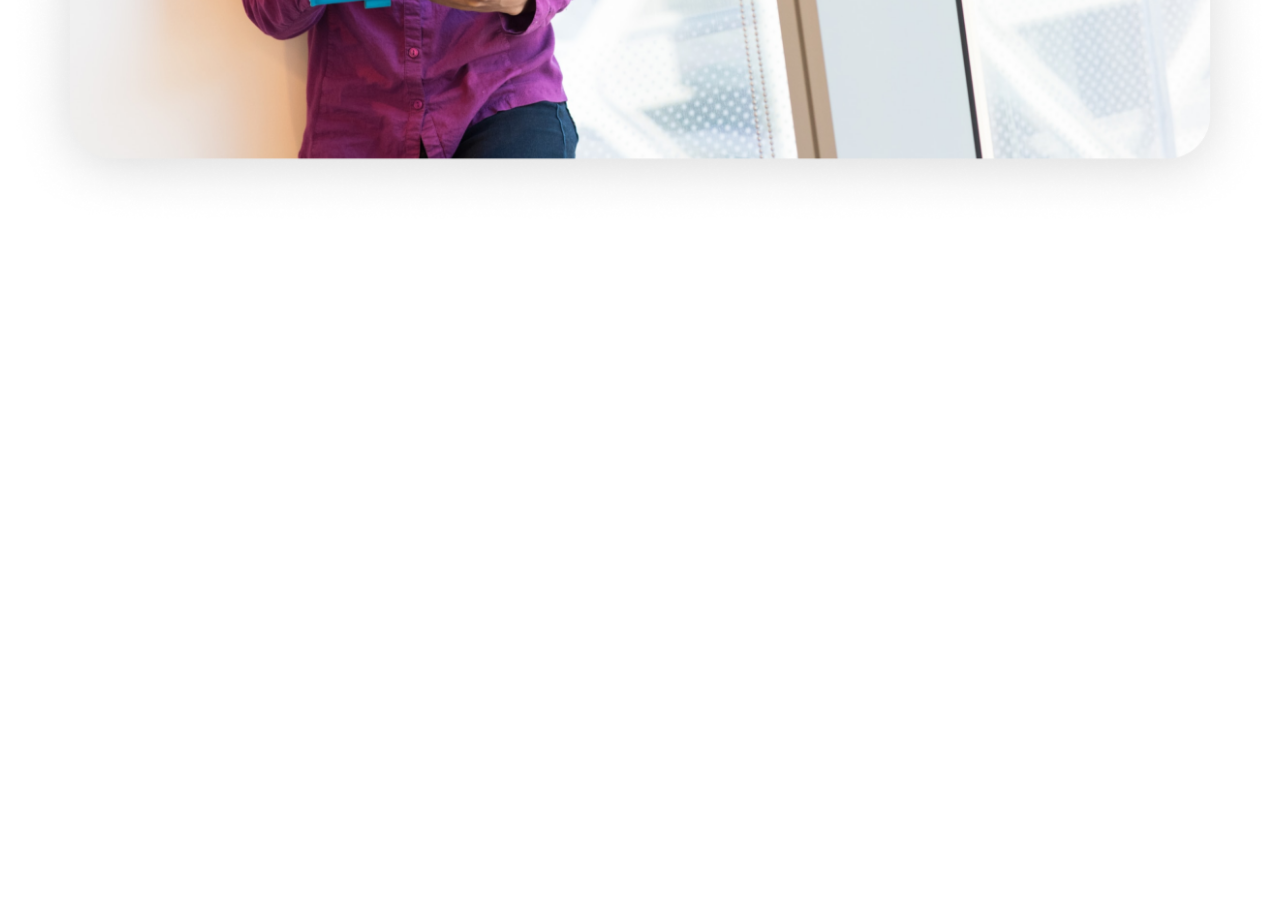
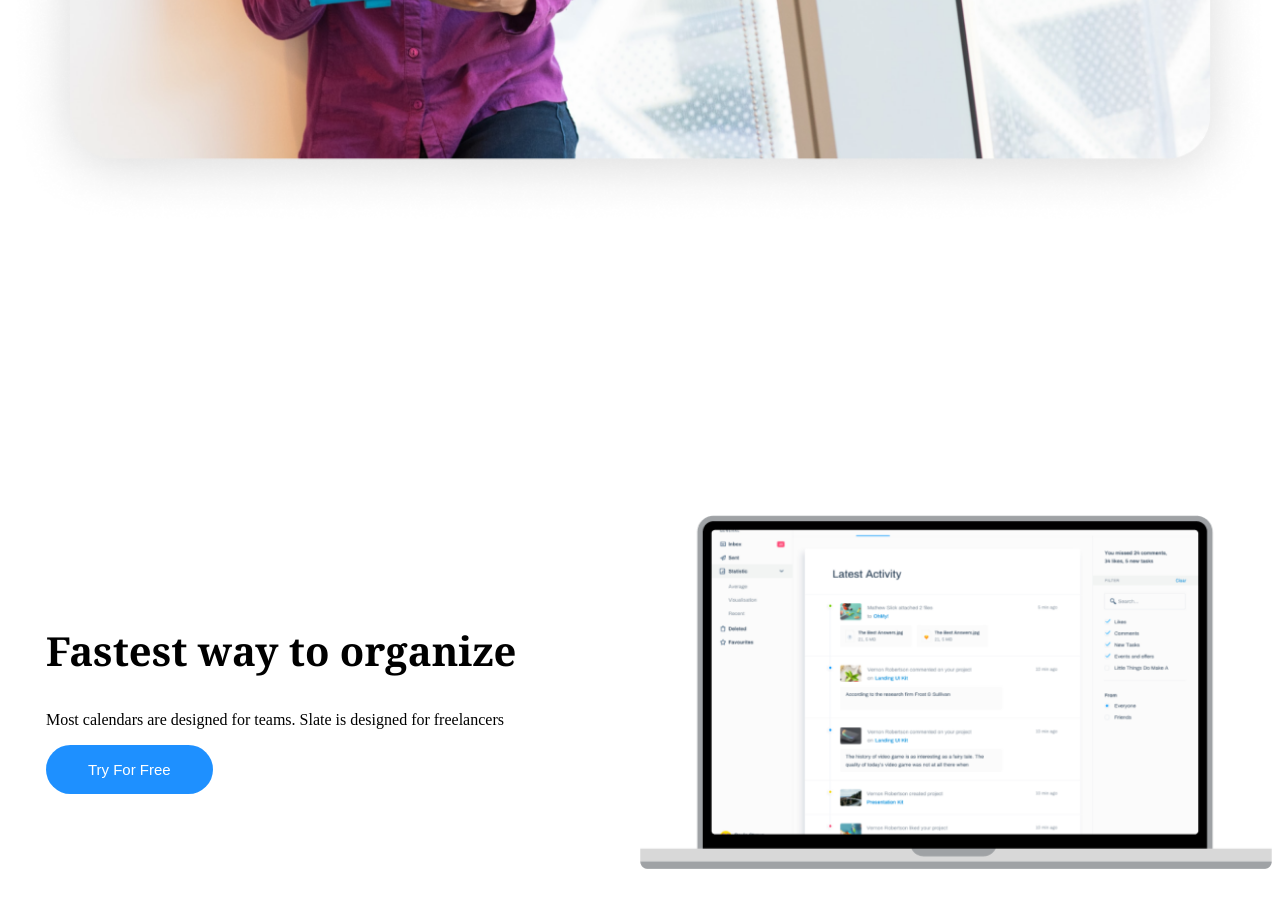
Before and after one commit to ssashayurchenko/figma_project-1, a plain HTML site: page index.html in a window 1280 px wide. Shown: the part 1714-2622 px from the top of the page. Before the commit the page ends 2014 px from the top, so only its background shows below. Drawn offline with Linux system fonts and the light colour scheme.

Commit message:
Add third page

```diff
--- a/index.html
+++ b/index.html
@@ -65,6 +65,15 @@
                 </div>
             </div>
         </section>
+        <section class="third_slide">
+            <div class="content">
+              <h2>Fastest way to organize</h2>
+              <p>Most calendars are designed for teams. Slate is designed for freelancers</p>
+              <button class="third_button" type="button">Try For Free</button>
+            </div>
+            <img src="./images/MacbookPro.png" alt="Macbook Pro">
+          </section>
+
     </main>
 </body>
 </html>
--- a/style.css
+++ b/style.css
@@ -193,3 +193,38 @@
     width: 70px;
     height: 70px;
 }
+
+.third_slide {
+    display: flex;
+    flex-direction: row; /* Change to row to align content and image horizontally */
+    align-items: center; /* Center vertically */
+    justify-content: space-between; /* Push content and image to opposite sides */
+    height: 100vh; /* Adjust the height as needed */
+}
+
+.third_slide > .content {
+    max-width: 50%; /* Limit width to half of the container */
+    padding-left: 3%; /* Adjust left padding as needed */
+}
+
+.third_slide > .content > h2,
+.third_slide > .content > p,
+.third_slide > .content > .third_button {
+    text-align: left; /* Align text to the left */
+}
+
+.third_button {
+    font-size: 15px;
+    background-color: #1E90FF;
+    color: #fff;
+    border: 2px solid transparent;
+    border-radius: 50px;
+    padding: 14px 40px;
+    cursor: pointer;
+}
+
+
+.third_slide img {
+    max-width: 50%; /* Limit image width to half of the container */
+    height: auto;
+}
```
Also changed, not shown: images/MacbookPro.png (added).
